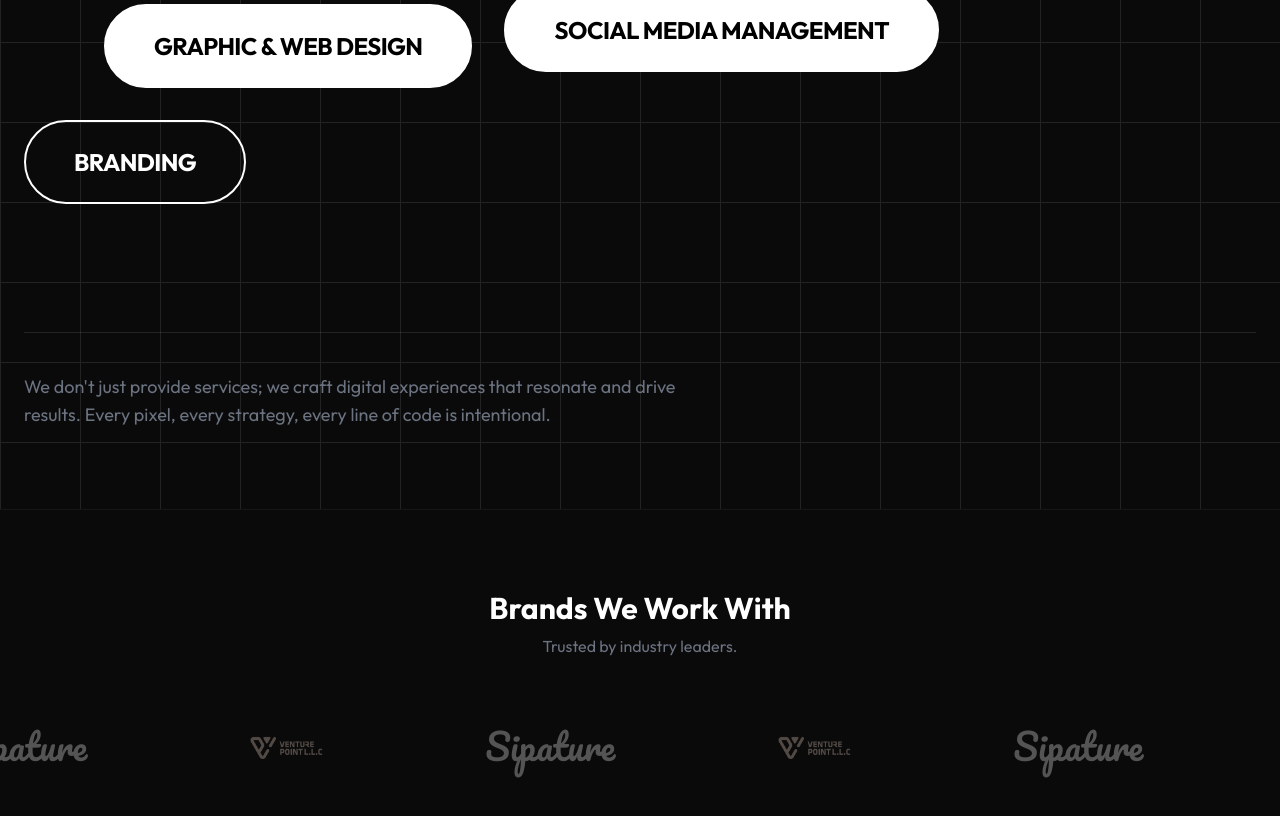
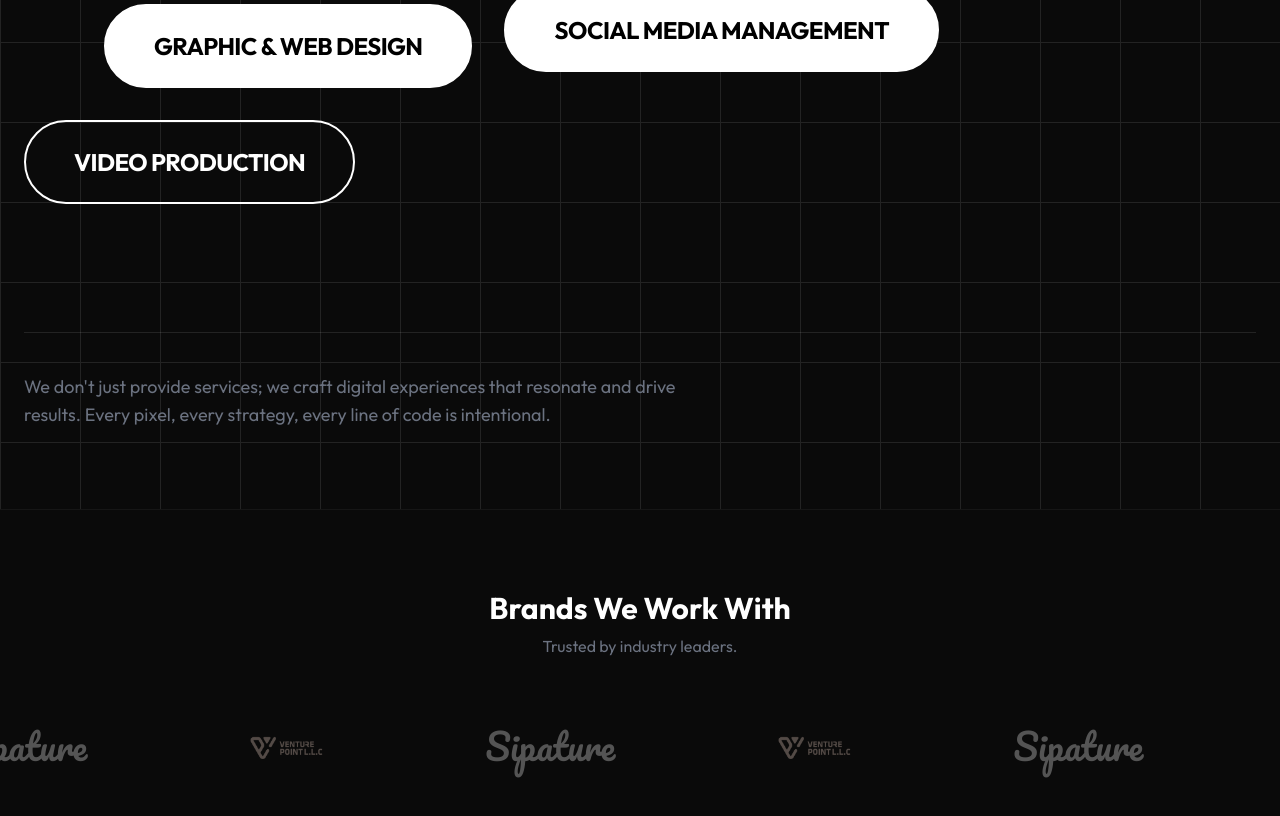
Before and after one commit to spectracreative/dotnet2, a React (Vite) app: page / in a window 1280 px wide. Shown: the part 2720-3536 px from the top of the page. Built offline with nearby package versions, Linux system fonts and the light colour scheme.

Commit message:
Add video production to services section

```diff
--- a/src/pages/Services.jsx
+++ b/src/pages/Services.jsx
@@ -8,7 +8,7 @@ const services = [
     { title: 'BRANDING', variant: 'outline' },
     { title: 'GRAPHIC & WEB DESIGN', variant: 'filled' },
     { title: 'SOCIAL MEDIA MANAGEMENT', variant: 'filled' },
-    { title: 'BRANDING', variant: 'outline' },
+    { title: 'VIDEO PRODUCTION', variant: 'outline' },
 ];
 
 const Services = () => {
```
